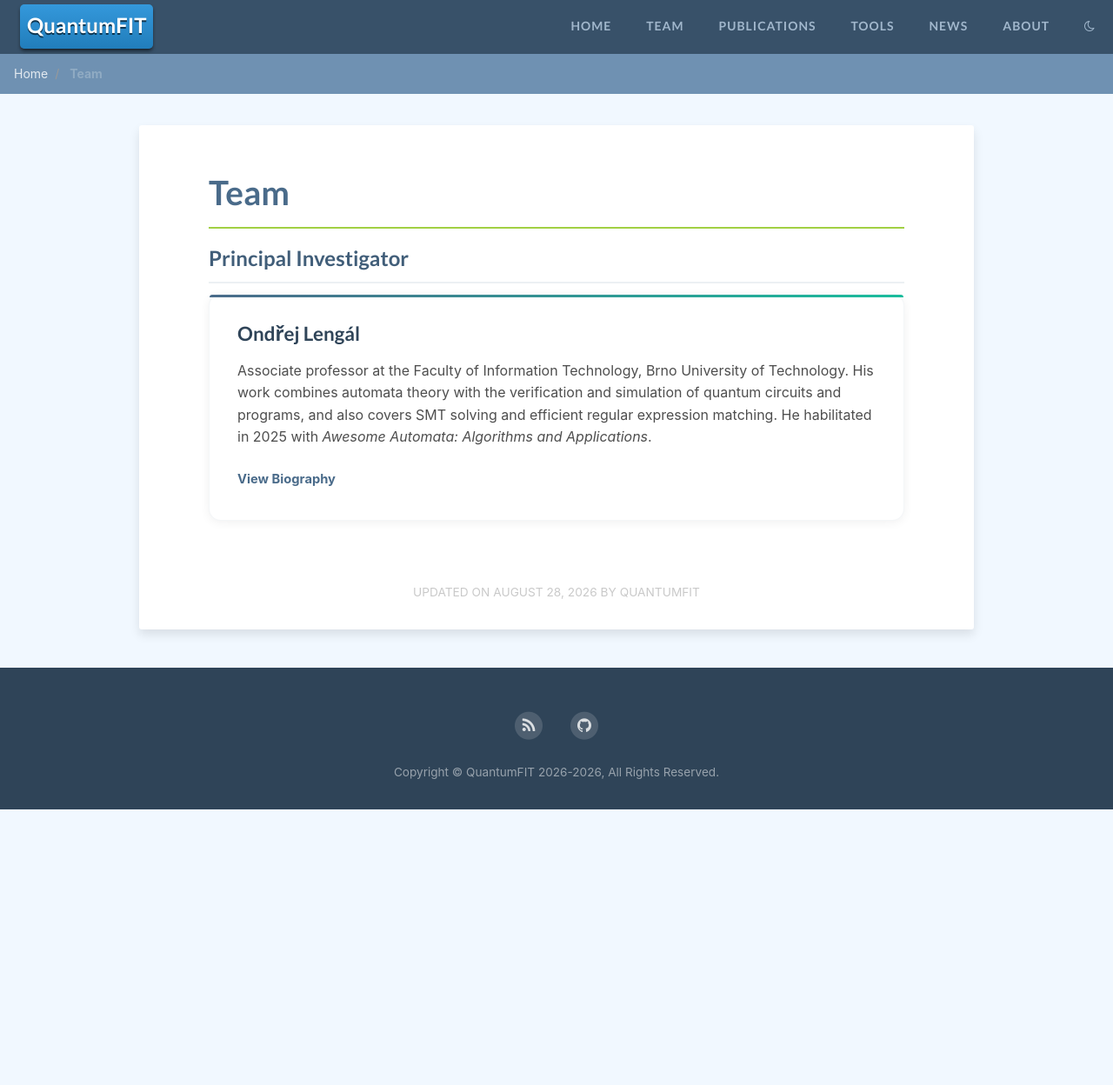
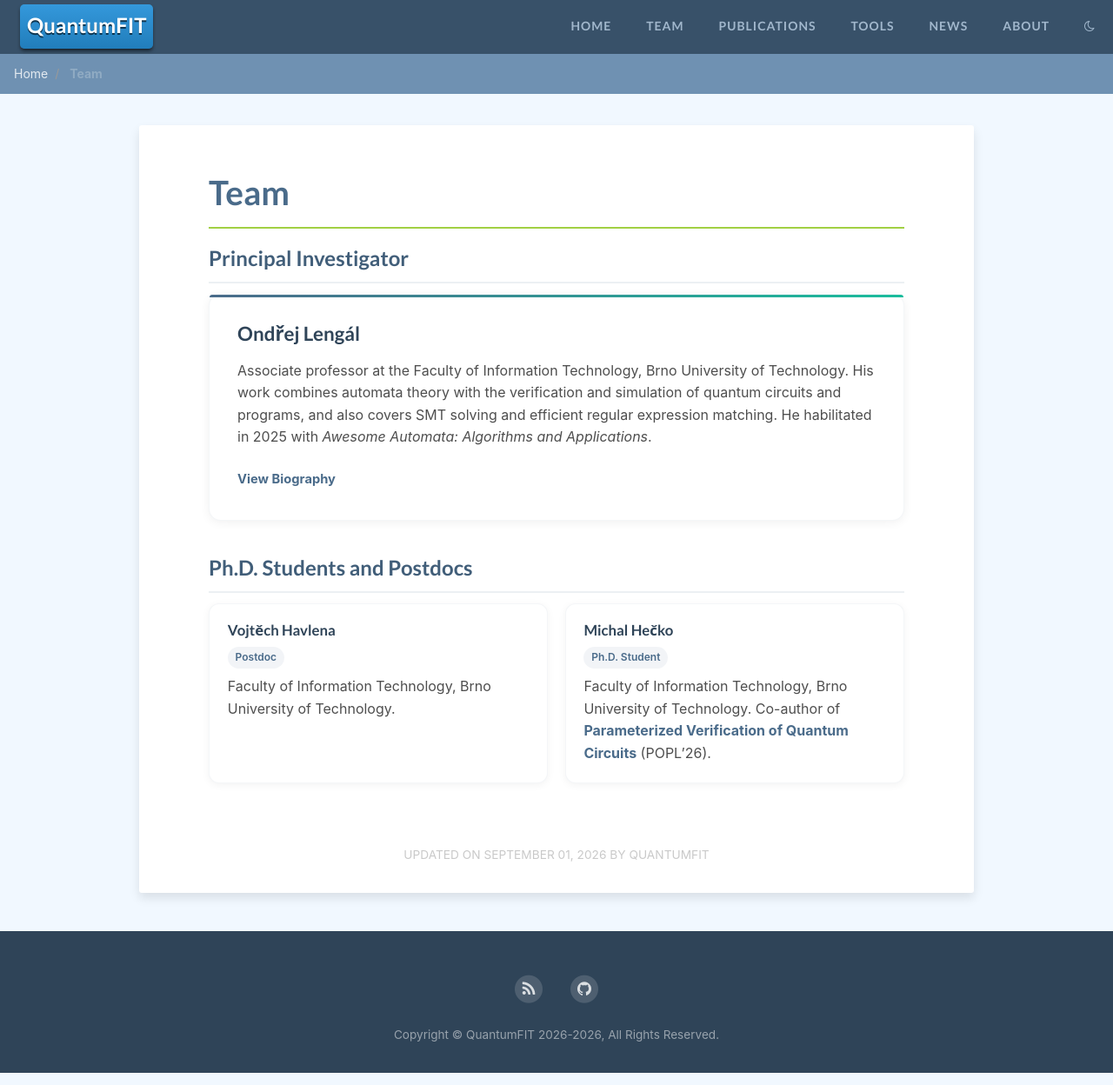
Before and after one commit to QuantumFIT/quantumfit.github.io, a Jekyll site: the page built from pages/team.md, in a window 1280 px wide and 1248 px high. Shown: the whole window at 87% size. Built offline with Jekyll 4.4.1, drawn with Linux system fonts in a browser that asks for light colours.

Commit message:
Team page: add the first two members, with a role tag
Vojtech Havlena and Michal Hecko are the first real entries; the
Principal Investigator was until now the only one.

Ph.D. students and postdocs go in one flat list (phd_and_postdocs)
rather than two sections -- the group is small enough that two
headings with one card each read as padding. Which of the two a
person is is carried by a new `role` field, rendered as a pill next
to the name, so nothing is lost by merging the sections.

The pill reuses the existing .member-period rules in _site.scss and
_dark.scss instead of adding a parallel badge style, which is also
what gets it dark mode for free.

Descriptions are affiliation only. Research blurbs are left for the
people themselves to supply rather than invented here.

Co-Authored-By: Claude Opus 5 (1M context) <noreply@anthropic.com>
Claude-Session: https://claude.ai/code/session_01Qgr3EHNtzr13mi5YBFazva

```diff
--- a/_data/group.yml
+++ b/_data/group.yml
@@ -1,7 +1,8 @@
-# Group members, shown on the Group page (pages/group.md).
+# Group members, shown on the Team page (pages/team.md).
 #
 # Fields: name, image (optional, path under images/), bio (PI) or description
-# (everyone else), period (optional, e.g. "since 2026"), bio_link (optional).
+# (everyone else), role (required in phd_and_postdocs, see below), period
+# (optional, e.g. "since 2026"), bio_link (optional).
 #
 # bio_link must be a SITE-RELATIVE path: pages/team.md renders it as
 # {{ site.url }}{{ member.bio_link }}, so an absolute URL would come out as
@@ -18,10 +19,33 @@ principle_investigator:
       habilitated in 2025 with *Awesome Automata: Algorithms and Applications*.
     bio_link: "/about/"
 
-# TODO: add the real people. Left empty on purpose rather than filled with
-# invented names -- being a co-author on the quantum papers does not by itself
-# mean somebody is a member of this group.
-graduate_students: []
+# TODO: the descriptions below say only the affiliation. Research blurbs
+# are left for the people themselves to supply rather than invented here, in
+# the same spirit as the note that used to stand where these entries now are:
+# being a co-author on the quantum papers does not by itself make somebody a
+# member of this group, and it does not tell us what they would want said.
+
+# Ph.D. students and postdocs share one list rather than sitting in separate
+# sections: the group is small. Which of the two a person is is carried by
+# `role`, rendered as a pill on the card, so EVERY entry here needs one --
+# without it the card gives no way to tell. Use exactly "Ph.D. Student" or
+# "Postdoc"; the descriptions deliberately do not repeat the role. Ordered by
+# surname.
+phd_and_postdocs:
+  - name: "Vojtěch Havlena"
+    role: "Postdoc"
+    image:
+    description: >-
+      Faculty of Information Technology, Brno University of Technology.
+
+  - name: "Michal Hečko"
+    role: "Ph.D. Student"
+    image:
+    description: >-
+      Faculty of Information Technology, Brno University of Technology.
+      Co-author of
+      [Parameterized Verification of Quantum Circuits](https://doi.org/10.1145/3776712)
+      (POPL'26).
 
 undergraduate_students: []
 
--- a/_sass/_dark.scss
+++ b/_sass/_dark.scss
@@ -58,7 +58,8 @@
     color: var(--qf-heading);
   }
 
-  .member-card .member-info .member-period {
+  .member-card .member-info .member-period,
+  .member-card .member-info .member-role {
     background: var(--qf-border-soft);
     color: var(--qf-heading);
   }
--- a/_sass/_site.scss
+++ b/_sass/_site.scss
@@ -227,8 +227,13 @@
       font-weight: 700;
     }
 
-    .member-period {
+    // One pill style, two uses: the role tag ("Postdoc", "Ph.D. Student") and
+    // the optional period ("since 2026"). They can appear together, hence the
+    // right margin.
+    .member-period,
+    .member-role {
       display: inline-block;
+      margin-right: 0.35rem;
       padding: 0.1rem 0.55rem;
       background: rgba($primary, 0.07);
       color: $primary;
--- a/pages/team.md
+++ b/pages/team.md
@@ -4,7 +4,7 @@ layout: page
 title: Team
 description: "The people in the QuantumFIT research group."
 comments: false
-modified: 2026-08-28
+modified: 2026-09-01
 breadcrumbs: true
 ---
 
@@ -34,14 +34,15 @@ breadcrumbs: true
   entries, so a group with no BSc students (say) shows no empty BSc heading.
   The Principal Investigator section above is deliberately not guarded.
 {% endcomment %}
-{% if site.data.group.graduate_students.size > 0 %}
+{% if site.data.group.phd_and_postdocs.size > 0 %}
 <div class="group-section">
-  <h2 class="group-section-title">Ph.D. Students</h2>
+  <h2 class="group-section-title">Ph.D. Students and Postdocs</h2>
   <div class="member-grid">
-  {% for member in site.data.group.graduate_students %}
+  {% for member in site.data.group.phd_and_postdocs %}
     <div class="member-card">
       <div class="member-info">
         <h4>{{ member.name }}</h4>
+        {% if member.role %}<span class="member-role">{{ member.role }}</span>{% endif %}
         {% if member.period %}<span class="member-period">{{ member.period }}</span>{% endif %}
         <div class="member-description">{{ member.description | markdownify }}</div>
       </div>
```
